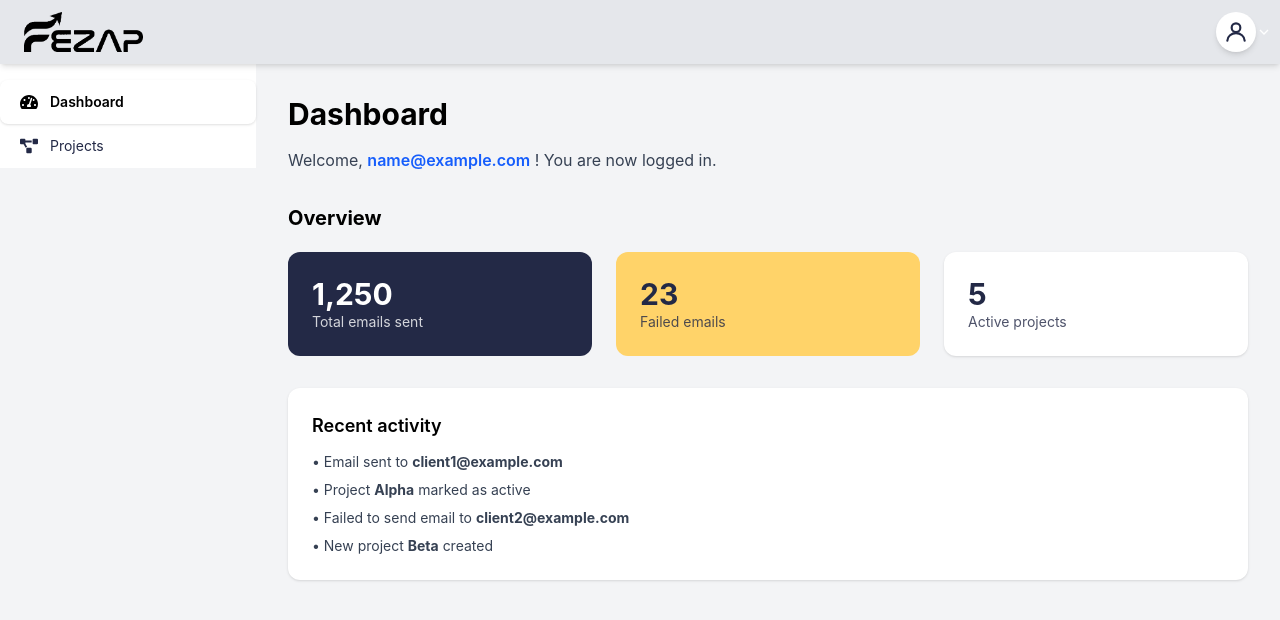
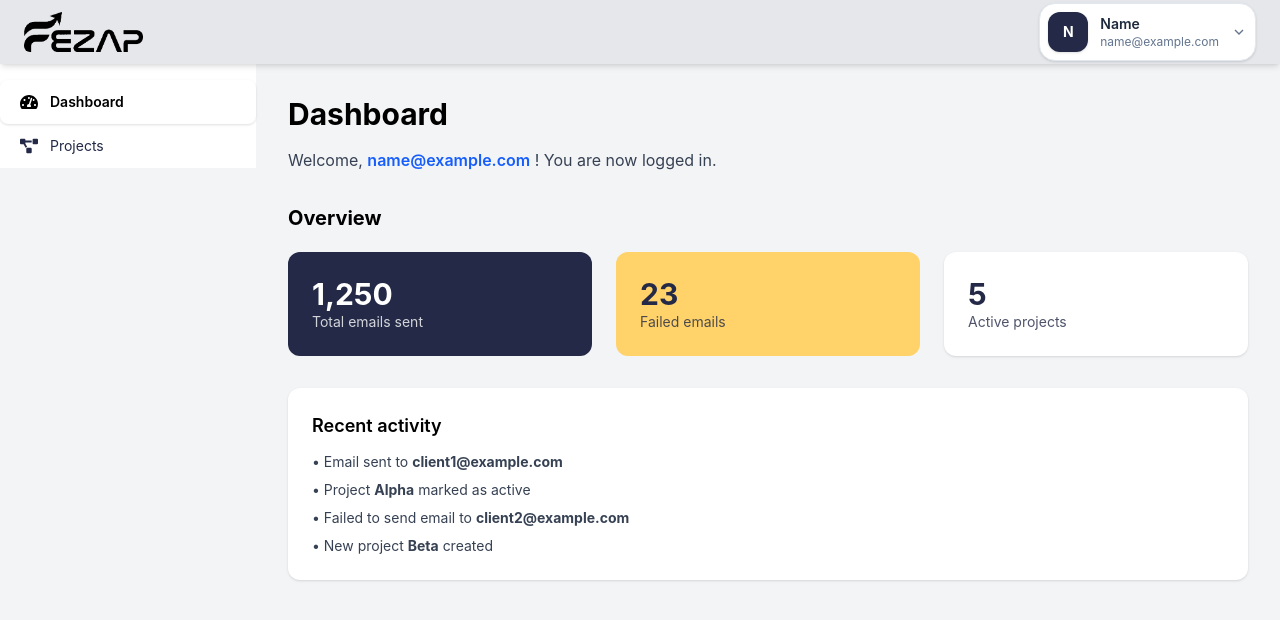
Before and after one commit to riteshmoond/FEZAP_Communication_SRS, a React (Vite) app: page /dashboard in a window 1280 px wide. Both pictures are taken after typing "name@example.com", "Sample123" into the empty fields and a click on the button "Login". Shown: the top 620 px of the page. Built offline with nearby package versions, Linux system fonts and the light colour scheme.

Commit message:
all done

```diff
--- a/src/components/Navbar.jsx
+++ b/src/components/Navbar.jsx
@@ -7,6 +7,19 @@ const Navbar = () => {
   const navigate = useNavigate();
   const [open, setOpen] = useState(false);
   const menuRef = useRef(null);
+  const userEmail = localStorage.getItem('userEmail') || 'guest@fezap.com';
+  const userName = userEmail.split('@')[0]
+    .split(/[._-]/)
+    .filter(Boolean)
+    .map((part) => part.charAt(0).toUpperCase() + part.slice(1))
+    .join(' ') || 'Guest User';
+  const userInitials = userName
+    .split(' ')
+    .filter(Boolean)
+    .slice(0, 2)
+    .map((part) => part[0])
+    .join('')
+    .toUpperCase();
 
   useEffect(() => {
     const handleClickOutside = (event) => {
@@ -24,50 +37,75 @@ const Navbar = () => {
 
   return (
      <nav className="w-full md:fixed md:top-0 md:left-0 md:right-0 bg-gray-200 text-[#232946] flex items-center justify-between px-6 h-16 shadow-md z-1000">
-      <img src={fezapLogo} alt="FEZAP Logo" className="h-10" />
+      <div className="flex items-center gap-5">
+        <img src={fezapLogo} alt="FEZAP Logo" className="h-10 w-auto rounded-md object-cover "/>
+        {/* <div className="hidden sm:block">
+          <div className="text-sm font-semibold tracking-wide text-slate-800">FEZAP Communication</div>
+          <div className="text-xs text-slate-500">Project notifications workspace</div>
+        </div> */}
+      </div>
+
       <div className="flex items-center" ref={menuRef}>
-        {/* Profile Icon (SVG) with arrow */}
         <button
-          className="w-10 h-10 rounded-full bg-white flex items-center justify-center shadow-md focus:outline-none relative group"
+          className="group flex items-center gap-3 rounded-2xl border border-slate-200 bg-white px-2 py-2 shadow-sm transition hover:border-slate-300 hover:shadow-md focus:outline-none"
           onClick={() => setOpen((v) => !v)}
           aria-label="Profile menu"
         >
+          <div className="flex h-10 w-10 items-center justify-center rounded-xl bg-[#232946] text-sm font-bold text-white shadow-sm">
+            {userInitials}
+          </div>
+          <div className="hidden text-left sm:block">
+            <div className="max-w-40 truncate text-sm font-semibold text-slate-800">{userName}</div>
+            <div className="max-w-40 truncate text-xs text-slate-500">{userEmail}</div>
+          </div>
           <svg
-            width="26"
-            height="26"
+            className={`h-4 w-4 text-slate-500 transition-transform ${open ? 'rotate-180' : ''}`}
+            fill="none"
+            stroke="currentColor"
+            strokeWidth="2"
             viewBox="0 0 24 24"
-            fill="none"
-            stroke="#232946"
-            strokeWidth="2"
-            strokeLinecap="round"
-            strokeLinejoin="round"
           >
-            <circle cx="12" cy="8" r="4" />
-            <path d="M4 20c0-4 4-7 8-7s8 3 8 7" />
+            <path d="M6 9l6 6 6-6" />
           </svg>
-          <svg className="absolute -right-4 top-1/2 -translate-y-1/2 w-4 h-4 text-white group-hover:text-gray-200 transition" fill="none" stroke="currentColor" strokeWidth="2" viewBox="0 0 24 24"><path d="M6 9l6 6 6-6"/></svg>
         </button>
+
         {open && (
-          <div className="fixed right-6 top-16 w-56 bg-white text-[#232946] rounded-xl shadow-2xl py-3 z-50 border border-gray-100 transition-all duration-200 ease-out">
-            <div className="flex items-center gap-3 px-5 pb-3 border-b border-gray-100 mb-2">
-              <div className="w-10 h-10 rounded-full bg-gray-200 flex items-center justify-center">
-                <svg width="26" height="26" viewBox="0 0 24 24" fill="none" stroke="#232946" strokeWidth="2" strokeLinecap="round" strokeLinejoin="round"><circle cx="12" cy="8" r="4" /><path d="M4 20c0-4 4-7 8-7s8 3 8 7" /></svg>
+          <div className="fixed right-4 top-16 z-50 w-72 overflow-hidden rounded-2xl border border-slate-200 bg-white text-[#232946] shadow-2xl md:right-6">
+            <div className="bg-gradient-to-r from-[#232946] to-slate-700 px-5 py-4 text-white">
+              <div className="flex items-center gap-3">
+                <div className="flex h-12 w-12 items-center justify-center rounded-2xl bg-white/15 text-base font-bold backdrop-blur-sm">
+                  {userInitials}
                 </div>
-              <div>
-                <div className="font-semibold">User Name</div>
-                <div className="text-xs text-gray-500">user@email.com</div>
+                <div className="min-w-0">
+                  <div className="truncate text-base font-semibold">{userName}</div>
+                  <div className="truncate text-xs text-slate-200">{userEmail}</div>
                 </div>
               </div>
-            <button className="w-full text-left px-5 py-2 hover:bg-gray-50 transition rounded-none">Profile</button>
+            </div>
+
+            <div className="px-3 py-3">
+              <div className="mb-3 rounded-xl bg-slate-50 px-4 py-3">
+                <div className="text-xs font-medium uppercase tracking-wide text-slate-400">Account</div>
+                <div className="mt-1 text-sm font-semibold text-slate-700">Active Session</div>
+                <div className="text-xs text-slate-500">You are signed in to manage projects and reports.</div>
+              </div>
+
+              <button className="mb-2 flex w-full items-center justify-between rounded-xl px-4 py-3 text-left text-sm font-medium text-slate-700 transition hover:bg-slate-50">
+                <span>Profile</span>
+                <span className="text-xs text-slate-400">View</span>
+              </button>
+
               <button
-              className="w-full text-left px-5 py-2 hover:bg-gray-50 transition rounded-none"
+                className="flex w-full items-center justify-between rounded-xl bg-rose-50 px-4 py-3 text-left text-sm font-semibold text-rose-600 transition hover:bg-rose-100"
                 onClick={() => {
                   localStorage.removeItem('userEmail');
                   navigate('/');
                 }}
               >
-              Logout
+                <span>Logout</span>
+                <span className="text-xs text-rose-400">Exit</span>
               </button>
+            </div>
           </div>
         )}
       </div>
--- a/src/pages/Login.jsx
+++ b/src/pages/Login.jsx
@@ -70,7 +70,7 @@ const Login = () => {
 
             <span
               onClick={() => setShowPassword(!showPassword)}
-              className="absolute right-3 top-38px cursor-pointer text-gray-500"
+              className="absolute right-3 bottom-2 cursor-pointer text-gray-500"
             >
               {showPassword ? <FaEyeSlash /> : <FaEye />}
             </span>
```
Lines whose indentation alone changed are shown as unchanged.
